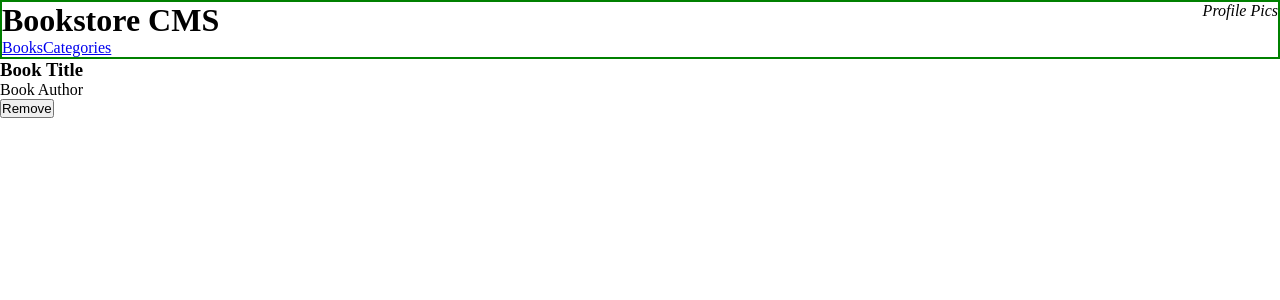
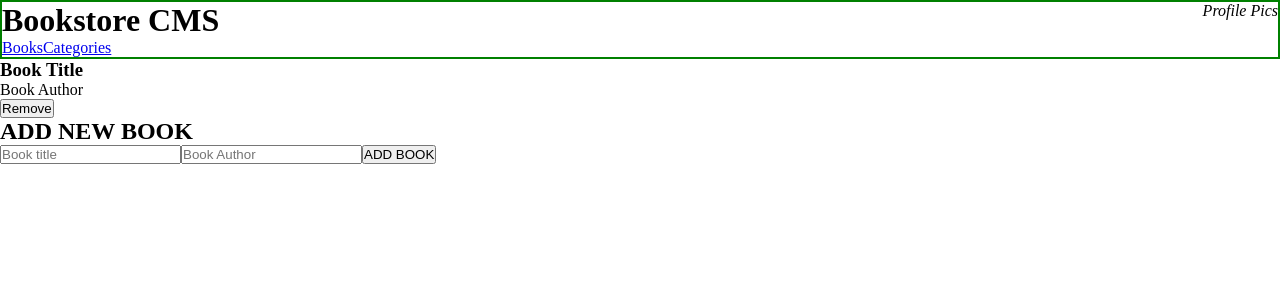
Before and after one commit to Ibnballo1/bookstore, a React (Create React App) app: page / in a window 1280 px wide. Shown: the top 300 px of the page. Built offline with nearby package versions, Linux system fonts and the light colour scheme.

Commit message:
Add form for adding books

```diff
--- /dev/null
+++ b/src/components/AddBook.js
@@ -0,0 +1,14 @@
+import React from 'react';
+
+const AddBook = () => (
+  <section>
+    <h2>ADD NEW BOOK</h2>
+    <form>
+      <input type="text" id="title" placeholder="Book title" />
+      <input type="text" id="author" placeholder="Book Author" />
+      <button type="submit">ADD BOOK</button>
+    </form>
+  </section>
+);
+
+export default AddBook;
--- a/src/components/Books.js
+++ b/src/components/Books.js
@@ -1,9 +1,11 @@
 import React from 'react';
 import Book from './Book';
+import AddBook from './AddBook';
 
 const Books = () => (
   <section>
     <Book />
+    <AddBook />
   </section>
 );
 
```
